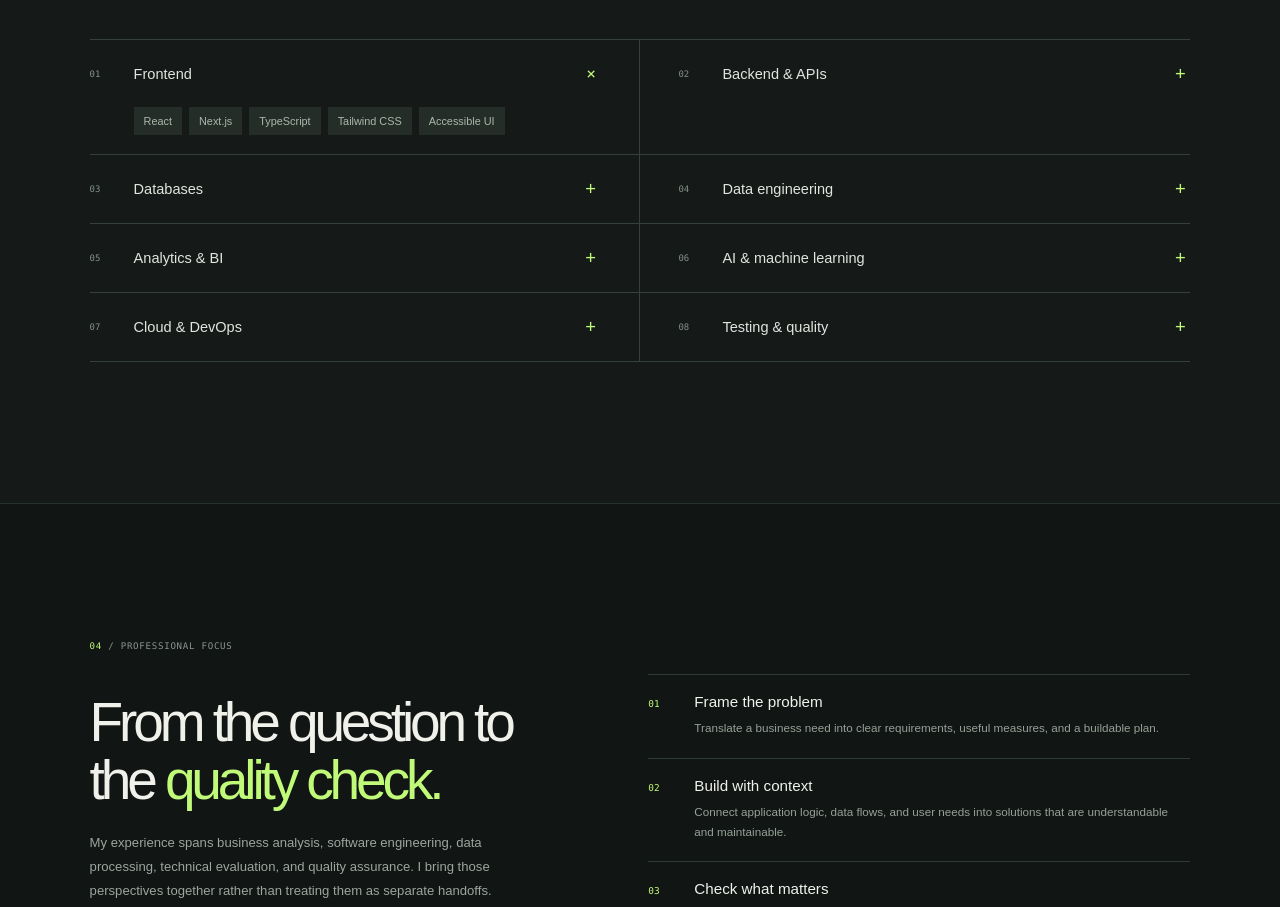
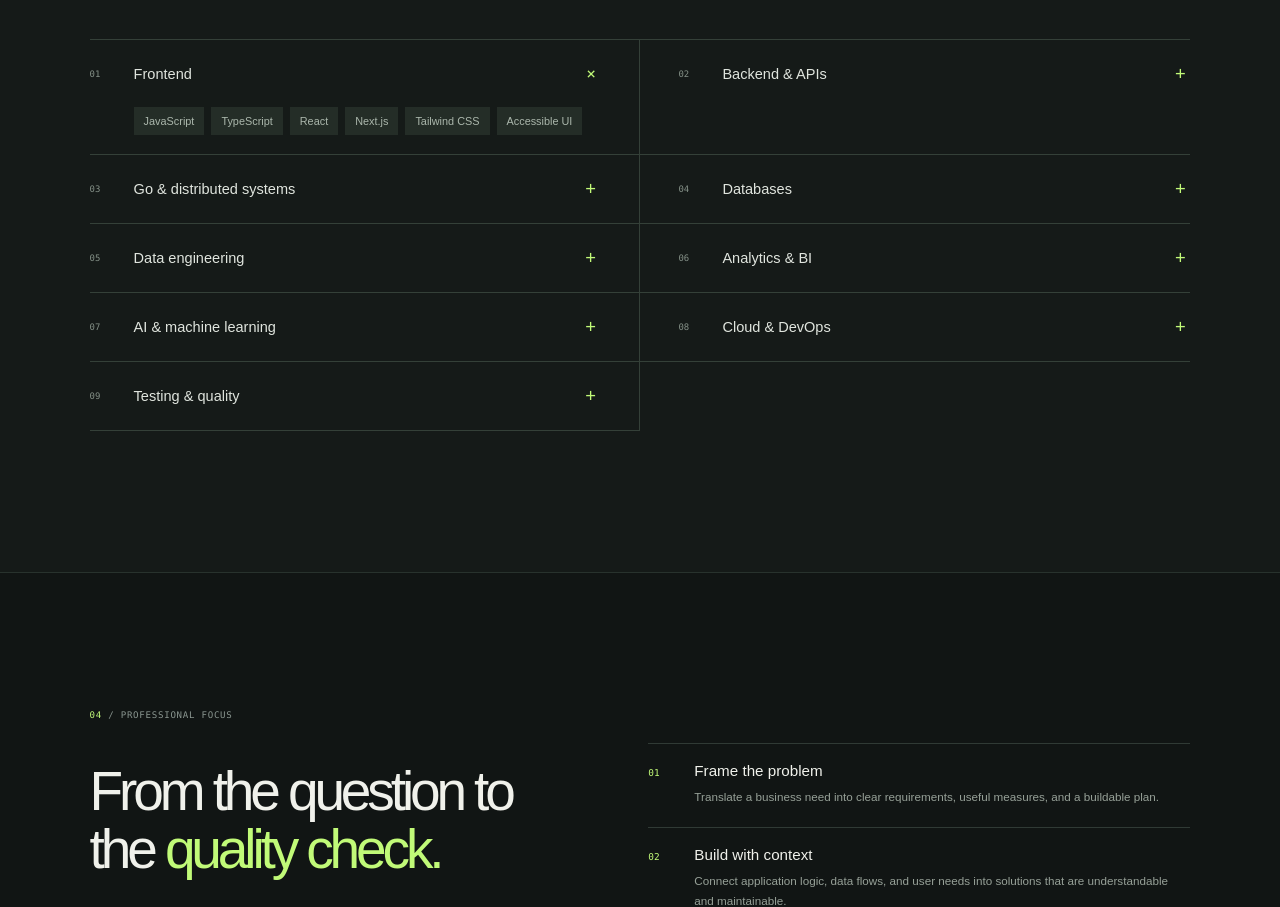
Before and after one commit to Cheseny1996/cheseny1996.github.io, a Next.js app: page / in a window 1280 px wide. Shown: the part 5621-6528 px from the top of the page. Built offline with nearby package versions, Linux system fonts and the light colour scheme.

Commit message:
Expand portfolio skills for engineering roles

```diff
--- a/src/app/page.js
+++ b/src/app/page.js
@@ -135,11 +135,15 @@ const projects = [
 const skillGroups = [
   {
     name: "Frontend",
-    skills: ["React", "Next.js", "TypeScript", "Tailwind CSS", "Accessible UI"],
+    skills: ["JavaScript", "TypeScript", "React", "Next.js", "Tailwind CSS", "Accessible UI"],
   },
   {
     name: "Backend & APIs",
-    skills: ["Python", "FastAPI", "Django", "Node.js", "Express", "REST APIs"],
+    skills: ["Python", "Go", "Node.js", "FastAPI", "Django", "Express", "REST APIs"],
+  },
+  {
+    name: "Go & distributed systems",
+    skills: ["Go", "Concurrency", "Distributed systems", "System design"],
   },
   {
     name: "Databases",
@@ -155,15 +159,15 @@ const skillGroups = [
   },
   {
     name: "AI & machine learning",
-    skills: ["PyTorch", "TensorFlow", "Hugging Face", "LLMs", "RAG", "Evaluation"],
+    skills: ["PyTorch", "TensorFlow", "Hugging Face", "LLMs", "RAG", "AI code review", "AI output evaluation"],
   },
   {
     name: "Cloud & DevOps",
-    skills: ["AWS", "Azure", "Docker", "Git", "GitHub Actions", "CI/CD"],
+    skills: ["AWS", "Azure", "Docker", "Kubernetes", "Git", "GitHub Actions", "CI/CD"],
   },
   {
     name: "Testing & quality",
-    skills: ["Automated testing", "API testing", "Data quality", "Model evaluation"],
+    skills: ["Automated testing", "API testing", "Code review", "Debugging", "Data quality", "Model evaluation"],
   },
 ];
 
```
